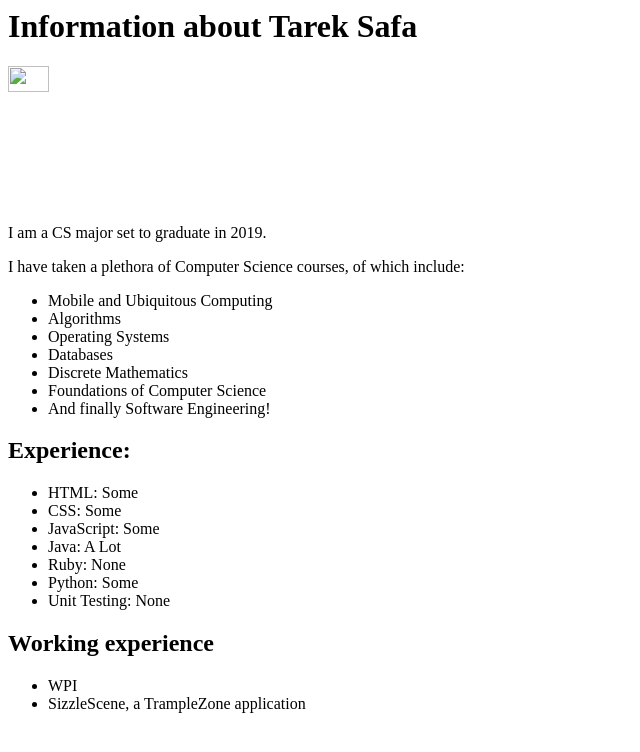
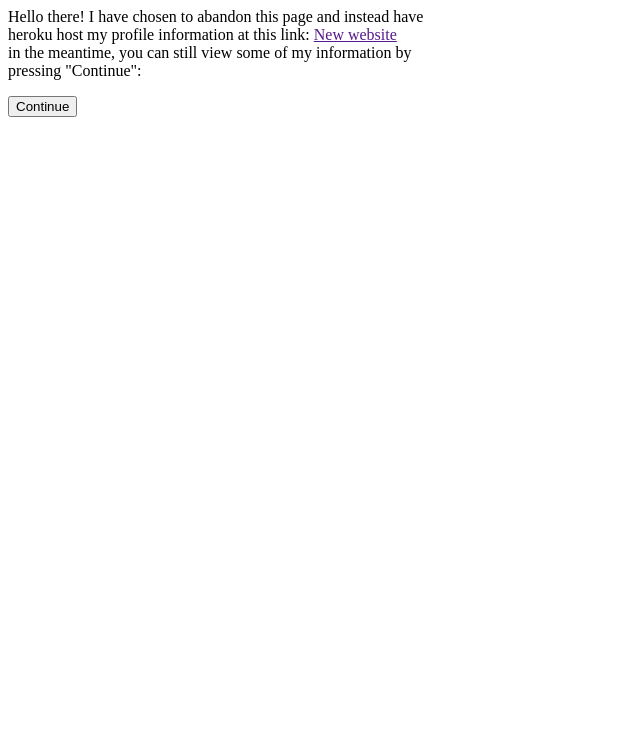
Before and after one commit to broodingcoin/broodingcoin.github.io, a website: page index.html in a window 1280 px wide. Shown: the whole page, without its empty margins (0-640 px from the left). Drawn offline with Linux system fonts and the light colour scheme.

Commit message:
added button

```diff
--- a/index.html
+++ b/index.html
@@ -1,10 +1,19 @@
 <html lang="en">
   <head>
     <title>CS4241 Assignment 1</title>
-    <link rel="stylesheet" href="styles.css">
     <meta charset="utf-8">
   </head>
   <body>
+    <div id="preInfo" style="display:block;">
+      <p>
+      Hello there! I have chosen to abandon this page and instead have<br/>
+      heroku host my profile information at this link: <a href="">New website</a><br/>
+      in the meantime, you can still view some of my information by<br/>
+      pressing "Continue":<br/>
+      </p>
+      <button type="button" onclick="newDisplay()">Continue</button>
+    </div>
+    <div id="myInfo" style="display:none;">
   		<h1>Information about Tarek Safa</h1>
 
   		<img src="headshot.jpg" style="width:18%;" style="height:18%;">
@@ -36,6 +45,12 @@
       		<li>WPI</li>
       		<li>SizzleScene, a TrampleZone application</li>
     		</ul>
-
+    </div>
+    <script>
+    function newDisplay() {
+      document.getElementById('myInfo').style.display = block;
+      document.getElementById('preInfo').style.display = none;
+    }
+    </script>
   </body>
 </html>
```
